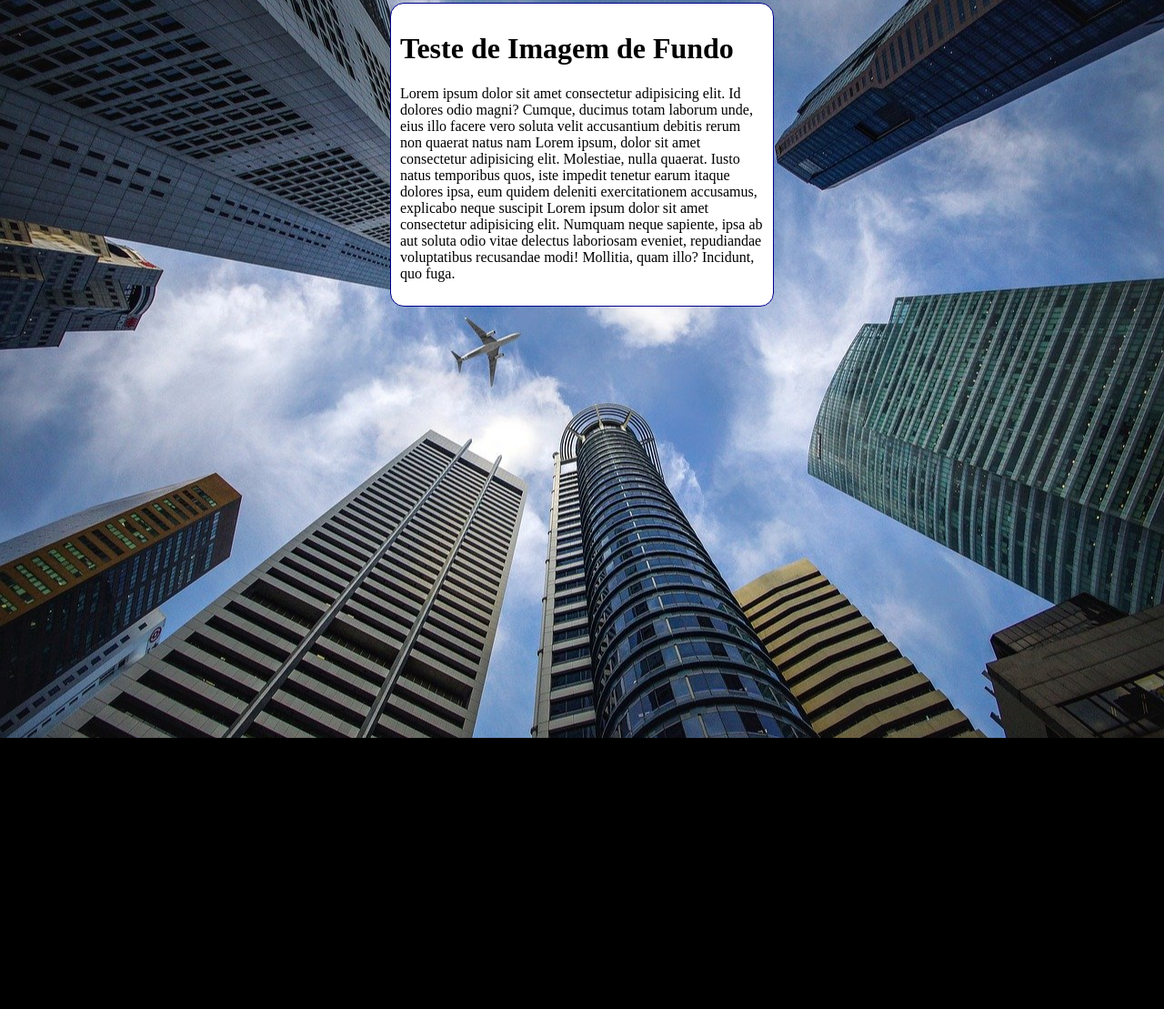
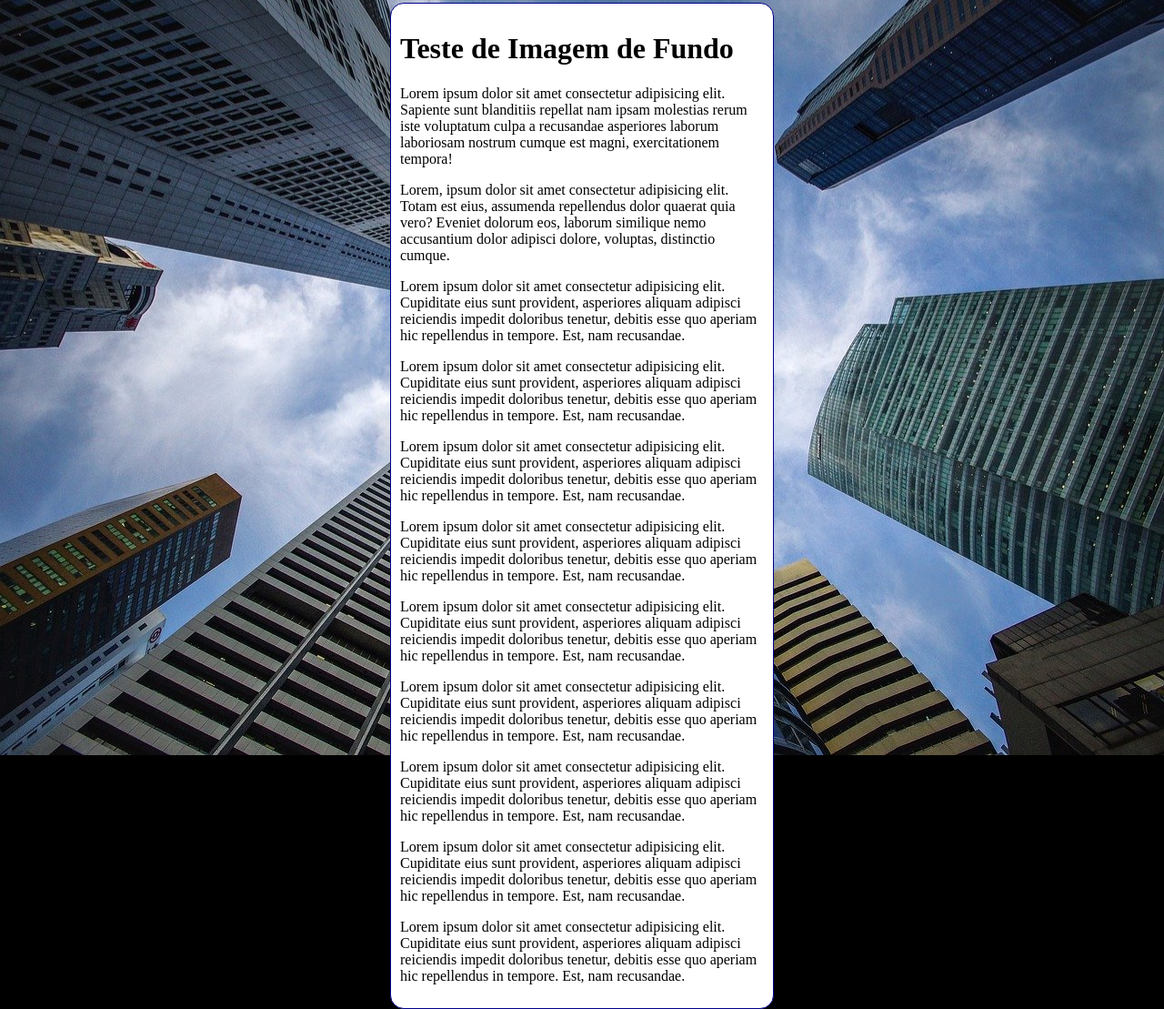
Before and after one commit to WilliamGabrielSilva/HTML-CSS, a plain HTML site: page exercicios/ex022/fundo006.html in a window 1280 px wide. Shown: the part 5-1114 px from the top of the page at 91% size. Before the commit the page ends 816 px from the top, so only its background shows below. Drawn offline with Linux system fonts and the light colour scheme.

Commit message:
Update fundo006.html

```diff
--- a/exercicios/ex022/fundo006.html
+++ b/exercicios/ex022/fundo006.html
@@ -4,7 +4,7 @@
     <meta charset="UTF-8">
     <meta http-equiv="X-UA-Compatible" content="IE=edge">
     <meta name="viewport" content="width=device-width, initial-scale=1.0">
-    <title>Document</title>
+    <title>Fundo fixo de tela</title>
     <style>
         body {
             height: 100vh;
@@ -28,7 +28,17 @@
 <body>
     <main>
         <h1>Teste de Imagem de Fundo</h1>
-        <p>Lorem ipsum dolor sit amet consectetur adipisicing elit. Id dolores odio magni? Cumque, ducimus totam laborum unde, eius illo facere vero soluta velit accusantium debitis rerum non quaerat natus nam Lorem ipsum, dolor sit amet consectetur adipisicing elit. Molestiae, nulla quaerat. Iusto natus temporibus quos, iste impedit tenetur earum itaque dolores ipsa, eum quidem deleniti exercitationem accusamus, explicabo neque suscipit Lorem ipsum dolor sit amet consectetur adipisicing elit. Numquam neque sapiente, ipsa ab aut soluta odio vitae delectus laboriosam eveniet, repudiandae voluptatibus recusandae modi! Mollitia, quam illo? Incidunt, quo fuga.</p>
+        <p>Lorem ipsum dolor sit amet consectetur adipisicing elit. Sapiente sunt blanditiis repellat nam ipsam molestias rerum iste voluptatum culpa a recusandae asperiores laborum laboriosam nostrum cumque est magni, exercitationem tempora!</p>
+        <p>Lorem, ipsum dolor sit amet consectetur adipisicing elit. Totam est eius, assumenda repellendus dolor quaerat quia vero? Eveniet dolorum eos, laborum similique nemo accusantium dolor adipisci dolore, voluptas, distinctio cumque.</p>
+        <p>Lorem ipsum dolor sit amet consectetur adipisicing elit. Cupiditate eius sunt provident, asperiores aliquam adipisci reiciendis impedit doloribus tenetur, debitis esse quo aperiam hic repellendus in tempore. Est, nam recusandae.</p>
+        <p>Lorem ipsum dolor sit amet consectetur adipisicing elit. Cupiditate eius sunt provident, asperiores aliquam adipisci reiciendis impedit doloribus tenetur, debitis esse quo aperiam hic repellendus in tempore. Est, nam recusandae.</p>
+        <p>Lorem ipsum dolor sit amet consectetur adipisicing elit. Cupiditate eius sunt provident, asperiores aliquam adipisci reiciendis impedit doloribus tenetur, debitis esse quo aperiam hic repellendus in tempore. Est, nam recusandae.</p>
+        <p>Lorem ipsum dolor sit amet consectetur adipisicing elit. Cupiditate eius sunt provident, asperiores aliquam adipisci reiciendis impedit doloribus tenetur, debitis esse quo aperiam hic repellendus in tempore. Est, nam recusandae.</p>
+        <p>Lorem ipsum dolor sit amet consectetur adipisicing elit. Cupiditate eius sunt provident, asperiores aliquam adipisci reiciendis impedit doloribus tenetur, debitis esse quo aperiam hic repellendus in tempore. Est, nam recusandae.</p>
+        <p>Lorem ipsum dolor sit amet consectetur adipisicing elit. Cupiditate eius sunt provident, asperiores aliquam adipisci reiciendis impedit doloribus tenetur, debitis esse quo aperiam hic repellendus in tempore. Est, nam recusandae.</p>
+        <p>Lorem ipsum dolor sit amet consectetur adipisicing elit. Cupiditate eius sunt provident, asperiores aliquam adipisci reiciendis impedit doloribus tenetur, debitis esse quo aperiam hic repellendus in tempore. Est, nam recusandae.</p>
+        <p>Lorem ipsum dolor sit amet consectetur adipisicing elit. Cupiditate eius sunt provident, asperiores aliquam adipisci reiciendis impedit doloribus tenetur, debitis esse quo aperiam hic repellendus in tempore. Est, nam recusandae.</p>
+        <p>Lorem ipsum dolor sit amet consectetur adipisicing elit. Cupiditate eius sunt provident, asperiores aliquam adipisci reiciendis impedit doloribus tenetur, debitis esse quo aperiam hic repellendus in tempore. Est, nam recusandae.</p>
     </main>
 </body>
 </html>
```
